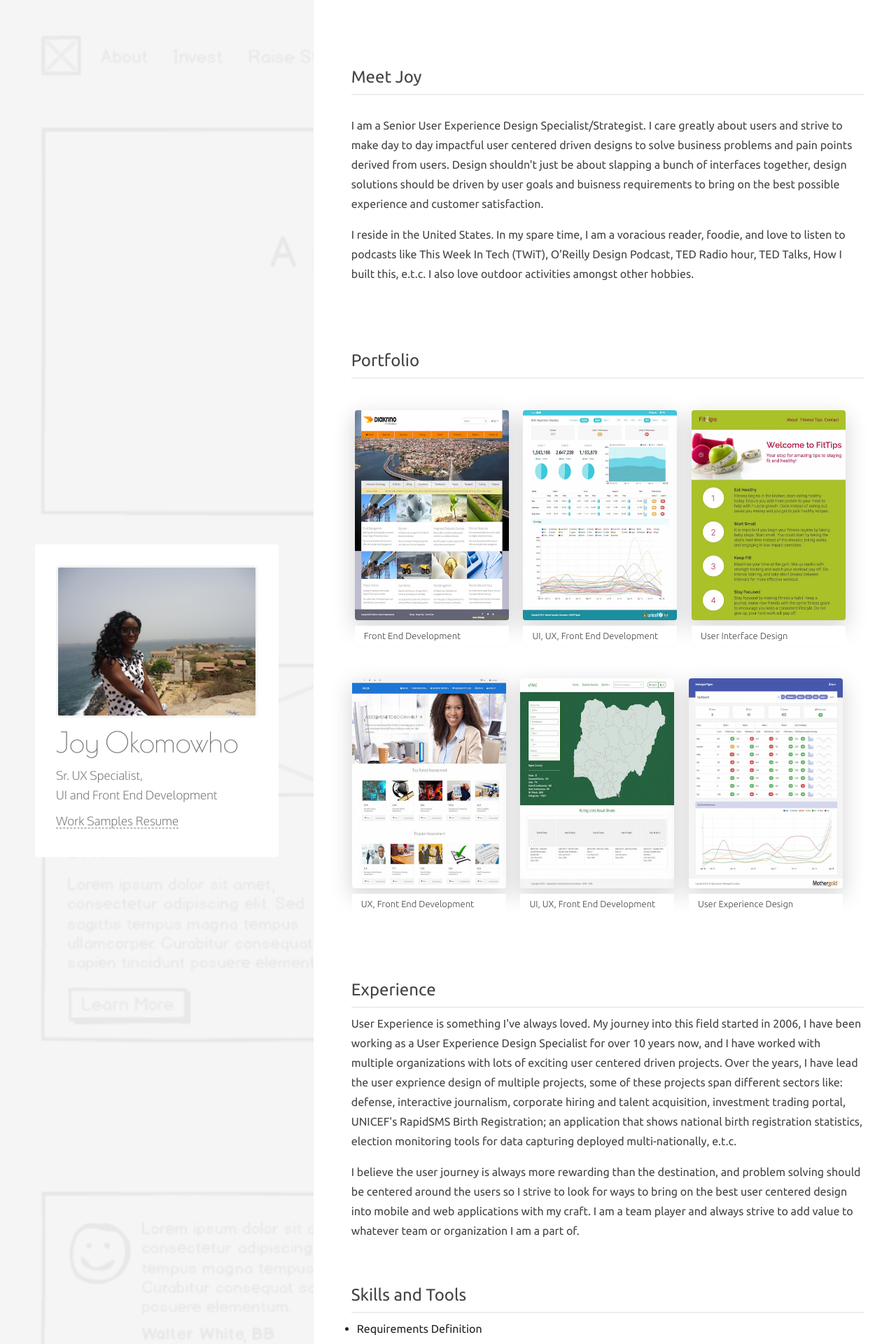
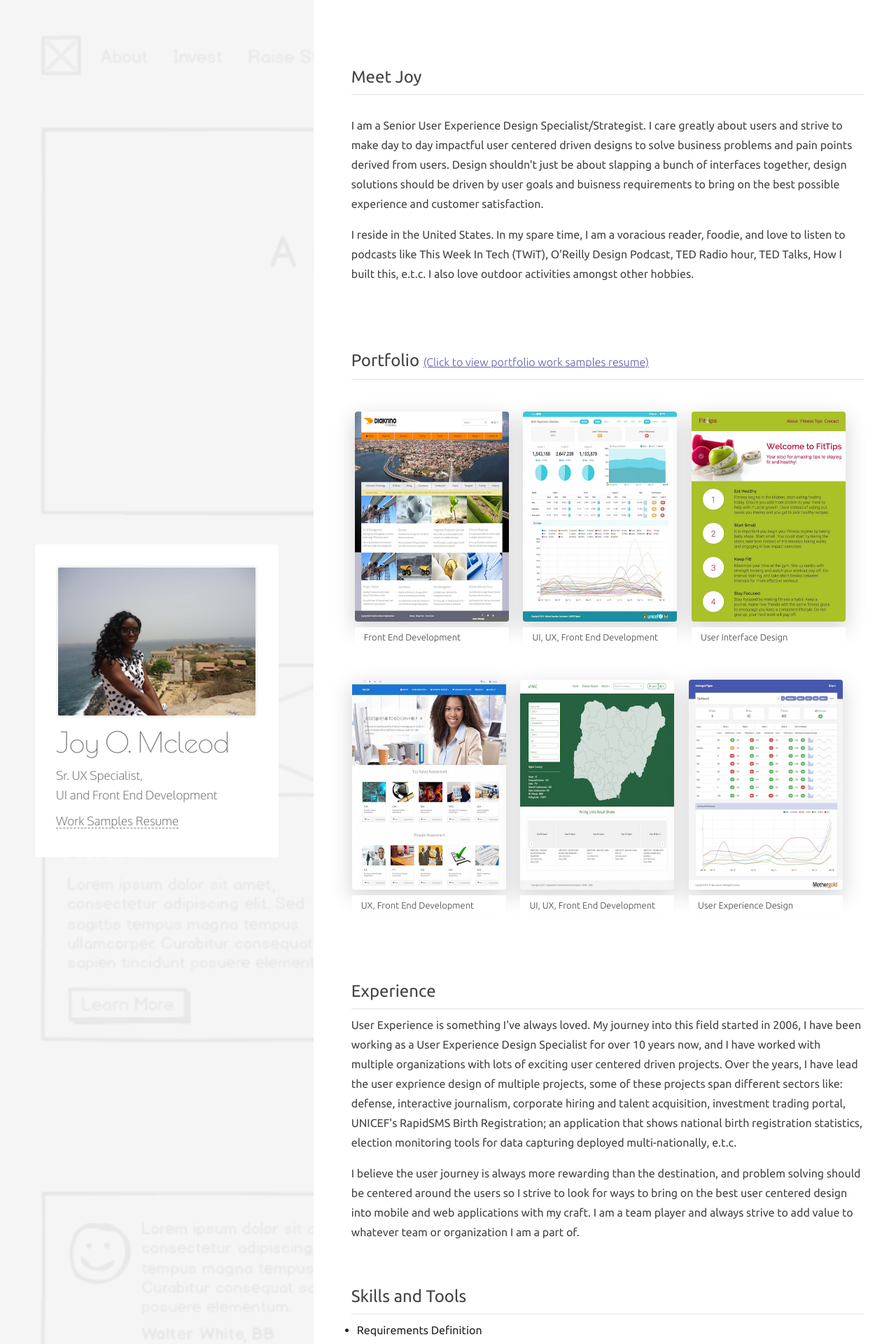
Before and after one commit to jokomowho/my_website, a Jekyll site: the page built from index.html, in a window 1280 px wide. Shown: the top 1920 px of the page at 70% size. Built offline with Jekyll 4.4.1, drawn with Linux system fonts in a browser that asks for light colours; nearby versions of some CDN libraries.

Commit message:
Website Update.

```diff
--- a/_config.yml
+++ b/_config.yml
@@ -1,5 +1,5 @@
 # Site settings
-title: 'Joy Okomowho' # Your Title
+title: 'Joy O. Mcleod' # Your Title
 tagline: 'UI · UX Design, UI · UX Enthusiast, Front End Development, Consultant, Tech lover,  NASA Fan.' # A brief tagline for your site
 sidebar_image: /images/cover.jpg
 
--- a/index.html
+++ b/index.html
@@ -27,7 +27,7 @@ layout: default
         </div>
     </div>
     <div class="portfolio content" >
-      <h2 class="posts">Portfolio <!--<a class="style" style="font-weight:300; font-size:16px;color:#5D59AB;"href="https://www.jokomowho.com/images/joy-okomowho-resume-branding.pdf" target="_blank"> (Work Samples Resume)</a> --></h2>
+      <h2 class="posts">Portfolio <a class="style" style="font-weight:300; font-size:16px;color:#5D59AB;"href="https://www.jokomowho.com/images/joy-okomowho-resume-branding.pdf" target="_blank"> (Click to view portfolio work samples resume)</a> </h2>
       <hr>
         <div class="portfolio-images content-child">
           <!--<div class="floating-box">
```
